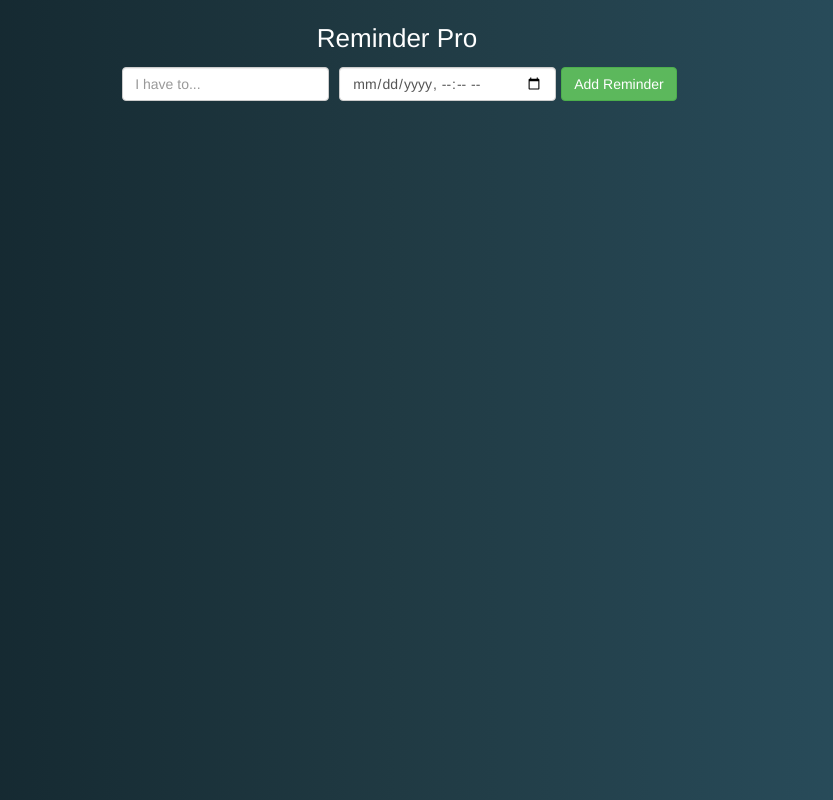
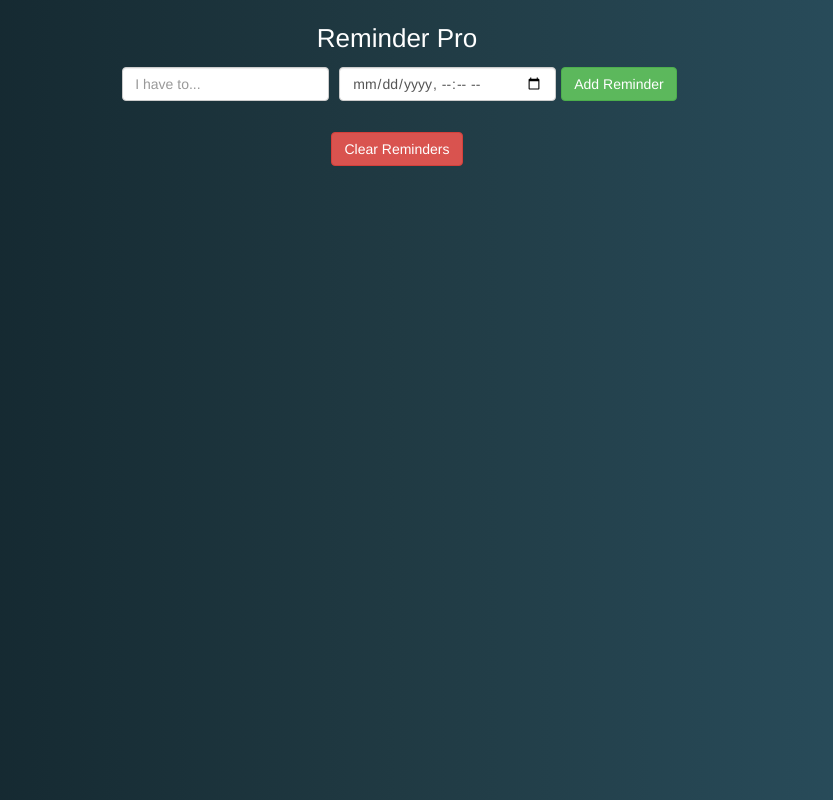
Before and after one commit to patrickcarmo/reminder-pro, a React (Create React App) app: page / in a window 1280 px wide. Shown: the whole page, without its empty margins (243-1076 px from the left). Built offline with nearby package versions, Linux system fonts and the light colour scheme.

Commit message:
Clearing all reminders

```diff
--- a/src/actions/index.js
+++ b/src/actions/index.js
@@ -1,4 +1,4 @@
-import { ADD_REMINDER, DELETE_REMINDER } from '../constants';
+import { ADD_REMINDER, DELETE_REMINDER, CLEAR_REMINDERS } from '../constants';
 
 export const addReminder = (text, dueDate) => {
     const action = {
@@ -18,3 +18,9 @@ export const deleteReminder = (id) => {
     console.log('deleting in actions', action);
     return action;
 }
+
+export const clearReminders = () => {
+    return {
+        type: CLEAR_REMINDERS
+    }
+}
--- a/src/components/App.jsx
+++ b/src/components/App.jsx
@@ -5,7 +5,7 @@ import moment from 'moment';
 
 import './App.css';
 
-import { addReminder, deleteReminder } from '../actions';
+import { addReminder, deleteReminder, clearReminders } from '../actions';
 
 class App extends Component{
 
@@ -81,6 +81,12 @@ class App extends Component{
                     </button>
                 </div>
                 {this.renderReminders()}
+                <div
+                    className="btn btn-danger"
+                    onClick={() => this.props.clearReminders()}
+                >
+                    Clear Reminders
+                </div>
             </div>
         )
     }
@@ -93,4 +99,4 @@ function mapStateToProps(state) {
     }
 }
 
-export default connect(mapStateToProps, { addReminder, deleteReminder })(App);
+export default connect(mapStateToProps, { addReminder, deleteReminder, clearReminders })(App);
--- a/src/constants.js
+++ b/src/constants.js
@@ -1,2 +1,3 @@
 export const ADD_REMINDER = 'ADD_REMINDER';
 export const DELETE_REMINDER = 'DELETE_REMINDER';
+export const CLEAR_REMINDERS = 'CLEAR_REMINDERS';
--- a/src/reducer/index.js
+++ b/src/reducer/index.js
@@ -1,4 +1,4 @@
-import { ADD_REMINDER, DELETE_REMINDER } from '../constants';
+import { ADD_REMINDER, DELETE_REMINDER, CLEAR_REMINDERS } from '../constants';
 
 const reminder = (action) => {
     let { text, dueDate } = action;
@@ -27,6 +27,10 @@ const reminders = (state = [], action) => {
             reminders = removeById(state, action.id);
             localStorage.setItem('reminders', JSON.stringify(reminders));
             return reminders;
+        case CLEAR_REMINDERS:
+            reminders = [];
+            localStorage.setItem('reminders', JSON.stringify(reminders));
+            return reminders;
         default:
             return state;
     }
```
